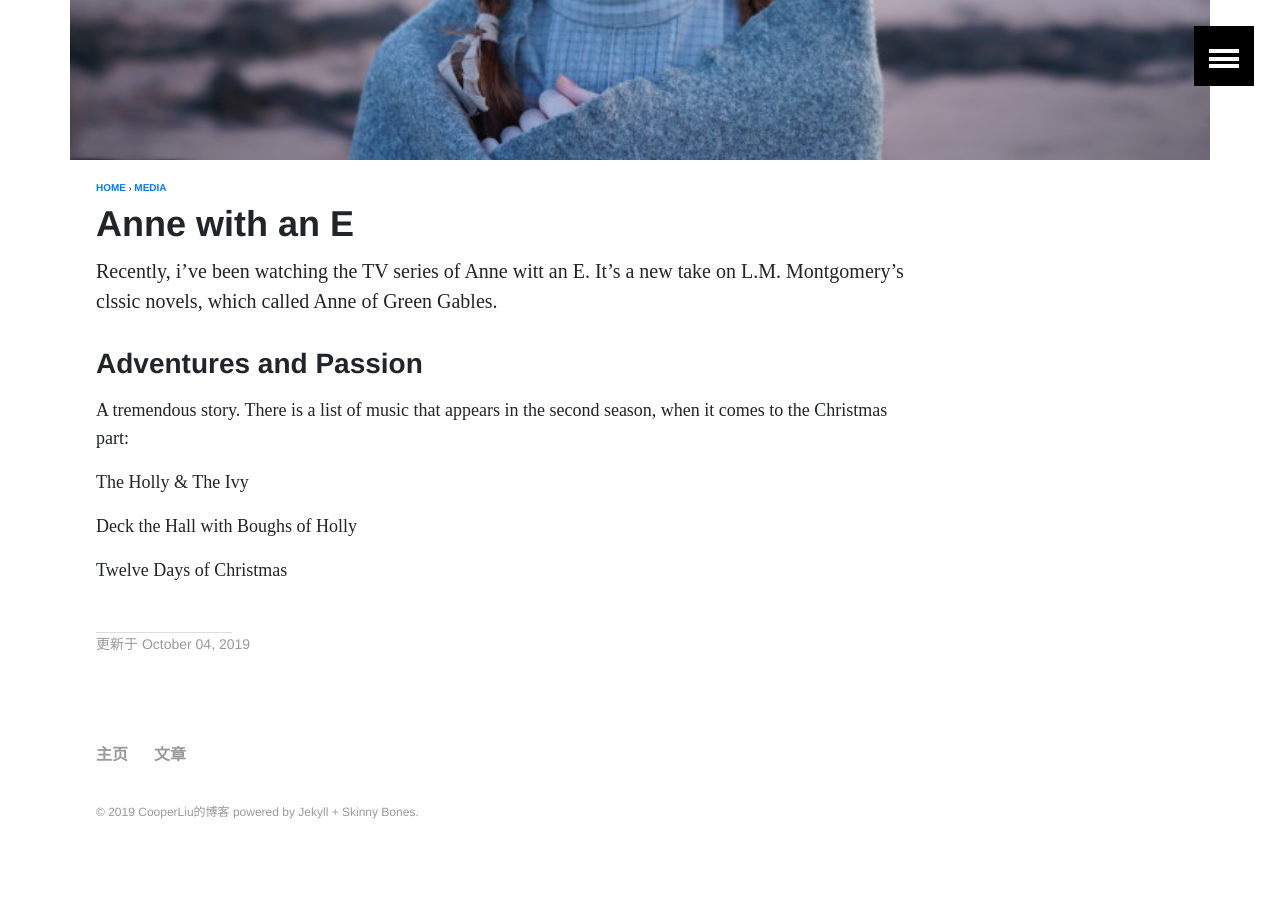
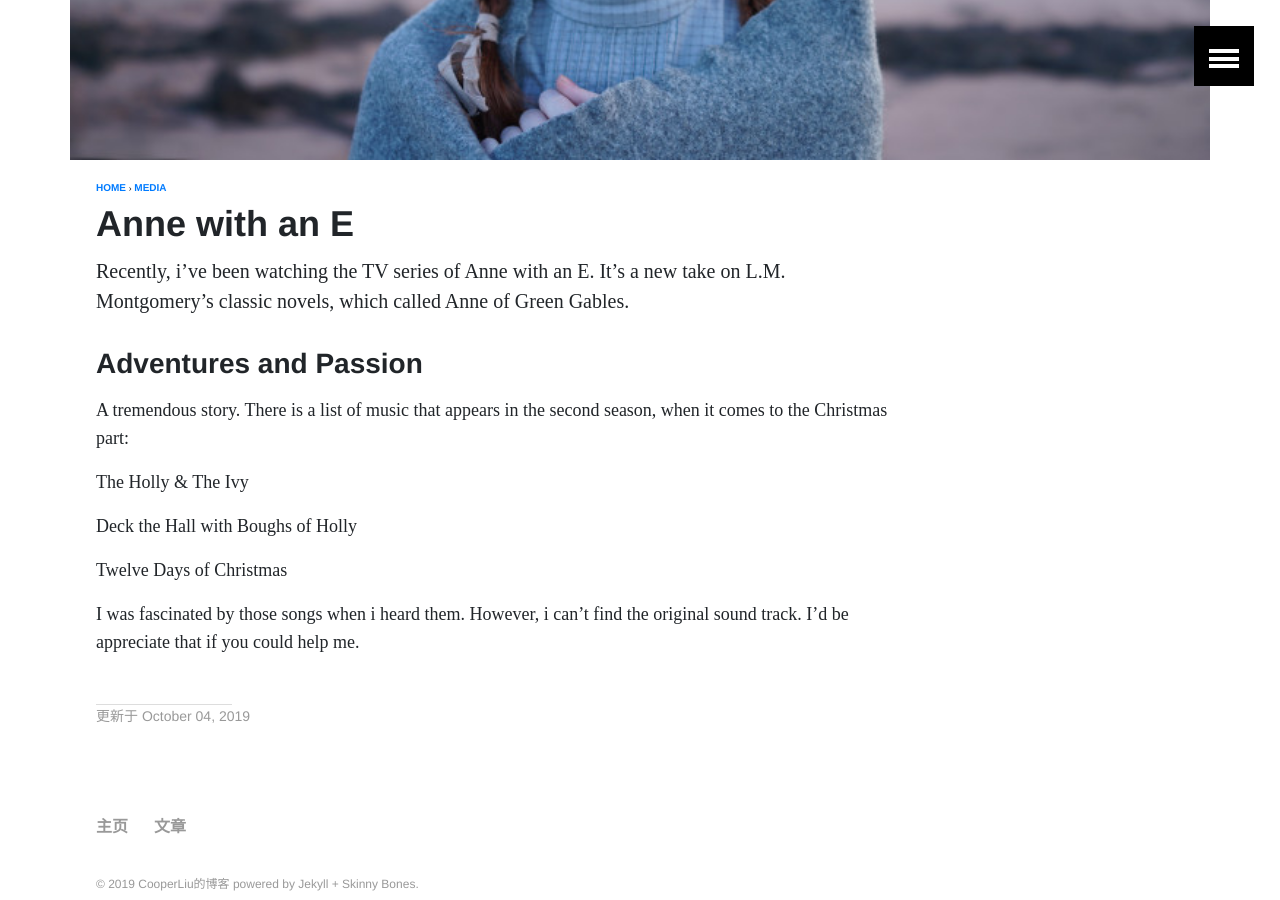
Before and after one commit to LLMIKU/LLMIKU.github.io, a Jekyll site: the page built from _posts/media/2019-10-04-Anne-with-an-E.md, in a window 1280 px wide and 900 px high, scrolled down 593 px. Built offline with Jekyll 4.4.1, drawn with Linux system fonts in a browser that asks for light colours; some web fonts are replaced; before the commit the page ends 1467 px from its top, so only the background shows below that.

Commit message:
:cat: update

```diff
--- a/_posts/media/2019-10-04-Anne-with-an-E.md
+++ b/_posts/media/2019-10-04-Anne-with-an-E.md
@@ -10,7 +10,7 @@ image:
   teaser: Anne-with-an-E-flower-400x250.jpg
 ---
 
-Recently, i've been watching the TV series of Anne witt an E. It's a new take on L.M. Montgomery's clssic novels, which called Anne of Green Gables.
+Recently, i've been watching the TV series of Anne with an E. It's a new take on L.M. Montgomery's classic novels, which called Anne of Green Gables.
 
 ### Adventures and Passion
 
@@ -21,3 +21,5 @@ The Holly & The Ivy
 Deck the Hall with Boughs of Holly
 
 Twelve Days of Christmas
+
+I was fascinated by those songs when i heard them. However, i can't find the original sound track. I'd be appreciate that if you could help me.
```
